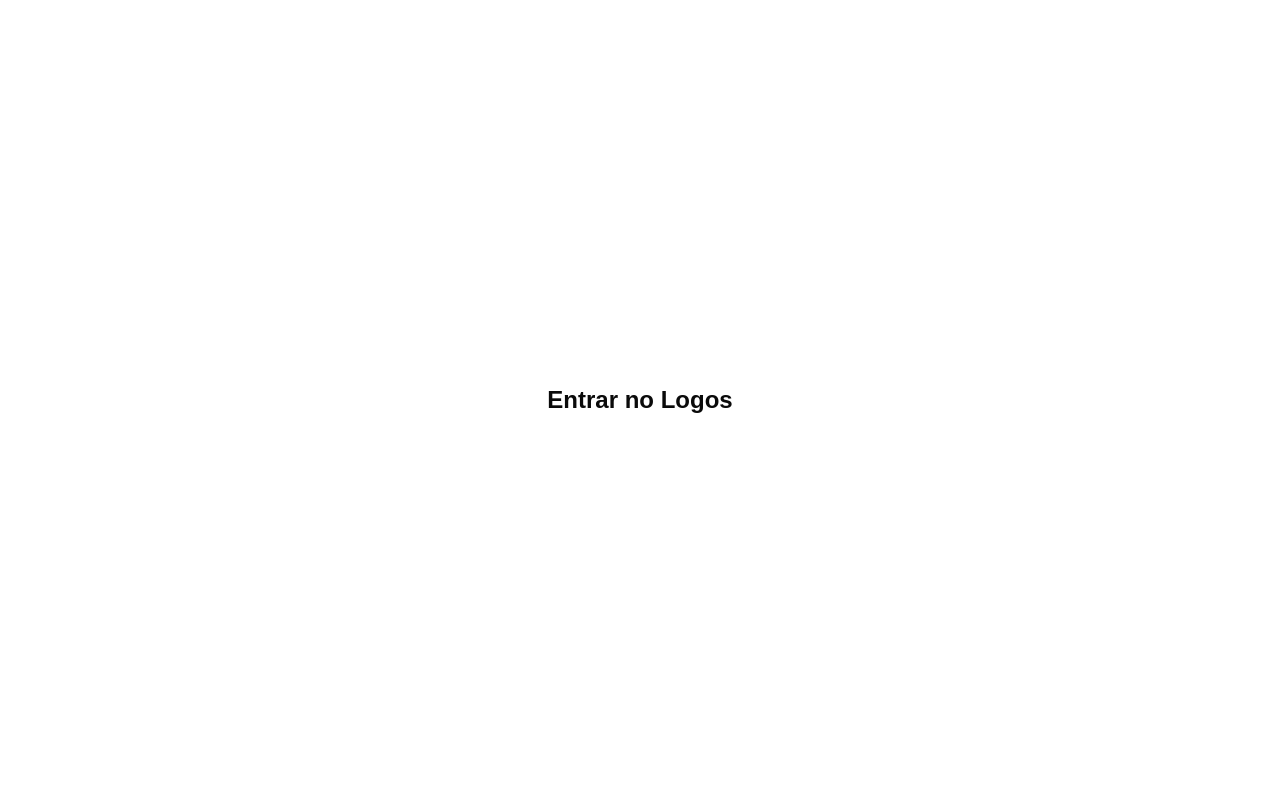
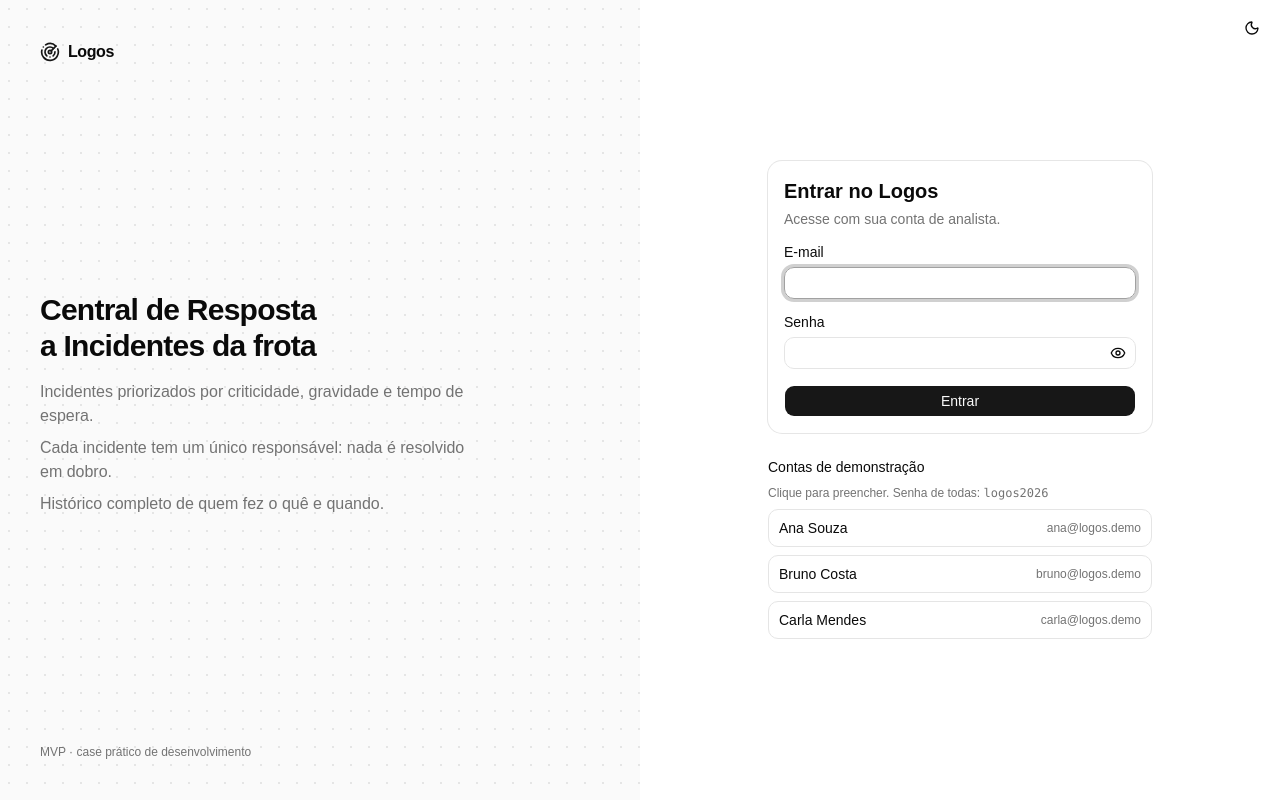
Before and after one commit to brunocoitinho/logos, a React (Vite) app in the folder frontend/: page /login in a window 1280 px wide. Built offline with nearby package versions, Linux system fonts and the light colour scheme; no server answers.

Commit message:
feat(frontend): implementa tela de login com validação e contas de demonstração

```diff
--- a/frontend/src/App.tsx
+++ b/frontend/src/App.tsx
@@ -22,7 +22,7 @@
         </BrowserRouter>
         <AppToaster />
         {/* Painel do cache do TanStack Query; some automaticamente no build de produção. */}
-        <ReactQueryDevtools initialIsOpen={false} buttonPosition="bottom-left" />
+        <ReactQueryDevtools initialIsOpen={false} buttonPosition="bottom-right" />
       </QueryClientProvider>
     </ThemeProvider>
   )
--- a/frontend/src/features/auth/LoginPage.tsx
+++ b/frontend/src/features/auth/LoginPage.tsx
@@ -1,17 +1,194 @@
+import { yupResolver } from '@hookform/resolvers/yup'
+import { AlertCircle, Eye, EyeOff, Info, Loader2, Radar } from 'lucide-react'
+import { useState } from 'react'
+import { useForm } from 'react-hook-form'
+import { Navigate, useLocation, useNavigate } from 'react-router'
+
+import { toApiError } from '@/api/errors'
+import { Alert, AlertDescription } from '@/components/ui/alert'
+import { Button } from '@/components/ui/button'
+import { Card, CardContent, CardDescription, CardHeader, CardTitle } from '@/components/ui/card'
+import { Input } from '@/components/ui/input'
+import { Label } from '@/components/ui/label'
+import { ThemeToggle } from '@/features/theme/ThemeToggle'
+
 import { useAuth } from './auth-context'
+import type { LoginLocationState } from './auth-context'
+import { DEMO_ACCOUNTS, DEMO_PASSWORD } from './demo-accounts'
+import { loginSchema } from './login-schema'
+import type { LoginFormValues } from './login-schema'
 
-// Versão mínima: o formulário de login entra na Etapa 10.
 export function LoginPage() {
-  const { logoutReason } = useAuth()
+  const { isAuthenticated, login, logoutReason } = useAuth()
+  const navigate = useNavigate()
+  const from = (useLocation().state as LoginLocationState | null)?.from ?? '/'
+  const [showPassword, setShowPassword] = useState(false)
+
+  const {
+    register,
+    handleSubmit,
+    setValue,
+    setError,
+    clearErrors,
+    formState: { errors, isSubmitting },
+  } = useForm<LoginFormValues>({
+    resolver: yupResolver(loginSchema),
+    defaultValues: { email: '', password: '' },
+  })
+
+  if (isAuthenticated) return <Navigate to={from} replace />
+
+  const onSubmit = handleSubmit(async ({ email, password }) => {
+    try {
+      await login(email, password)
+      navigate(from, { replace: true })
+    } catch (error) {
+      // A API já devolve a mensagem certa: senha errada, muitas tentativas, sem conexão...
+      setError('root', { message: toApiError(error).message })
+    }
+  })
+
+  const fillDemoAccount = (email: string) => {
+    setValue('email', email, { shouldValidate: true })
+    setValue('password', DEMO_PASSWORD, { shouldValidate: true })
+    clearErrors('root')
+  }
 
   return (
-    <main className="flex min-h-svh flex-col items-center justify-center gap-3 p-6">
-      <h1 className="text-2xl font-semibold">Entrar no Logos</h1>
-      {logoutReason === 'expired' && (
-        <p role="alert" className="text-sm text-muted-foreground">
-          Sua sessão expirou. Entre novamente para continuar.
-        </p>
-      )}
+    <main className="relative grid min-h-svh lg:grid-cols-2">
+      <div className="absolute top-3 right-3">
+        <ThemeToggle />
+      </div>
+
+      {/* Painel de apresentação: diz para que serve o sistema antes do login.
+          Fundo com grade de pontos: um radial-gradient de 1px repetido a cada 18px. */}
+      <section className="hidden flex-col justify-between bg-muted/50 bg-[radial-gradient(var(--color-border)_1px,transparent_1px)] bg-size-[18px_18px] p-10 lg:flex">
+        <div className="flex items-center gap-2 font-semibold tracking-tight">
+          <Radar className="size-5 text-primary" aria-hidden />
+          Logos
+        </div>
+        <div className="max-w-md space-y-4">
+          <h2 className="text-3xl font-semibold tracking-tight text-balance">
+            Central de Resposta a Incidentes da frota
+          </h2>
+          <ul className="space-y-2 text-muted-foreground">
+            <li>Incidentes priorizados por criticidade, gravidade e tempo de espera.</li>
+            <li>Cada incidente tem um único responsável: nada é resolvido em dobro.</li>
+            <li>Histórico completo de quem fez o quê e quando.</li>
+          </ul>
+        </div>
+        <p className="text-xs text-muted-foreground">MVP · case prático de desenvolvimento</p>
+      </section>
+
+      <section className="flex items-center justify-center p-6">
+        <div className="w-full max-w-sm space-y-6">
+          <div className="flex items-center justify-center gap-2 font-semibold tracking-tight lg:hidden">
+            <Radar className="size-5 text-primary" aria-hidden />
+            Logos
+          </div>
+
+          {logoutReason === 'expired' && (
+            <Alert>
+              <Info aria-hidden />
+              <AlertDescription>Sua sessão expirou. Entre novamente para continuar.</AlertDescription>
+            </Alert>
+          )}
+
+          <Card>
+            <CardHeader>
+              <CardTitle>
+                <h1 className="text-xl font-semibold">Entrar no Logos</h1>
+              </CardTitle>
+              <CardDescription>Acesse com sua conta de analista.</CardDescription>
+            </CardHeader>
+            <CardContent>
+              <form onSubmit={onSubmit} noValidate className="space-y-4">
+                {errors.root && (
+                  <Alert variant="destructive">
+                    <AlertCircle aria-hidden />
+                    <AlertDescription>{errors.root.message}</AlertDescription>
+                  </Alert>
+                )}
+
+                <div className="space-y-2">
+                  <Label htmlFor="email">E-mail</Label>
+                  <Input
+                    id="email"
+                    type="email"
+                    autoComplete="username"
+                    autoFocus
+                    aria-invalid={errors.email ? true : undefined}
+                    aria-describedby={errors.email ? 'email-error' : undefined}
+                    {...register('email')}
+                  />
+                  {errors.email && (
+                    <p id="email-error" className="text-sm text-destructive">
+                      {errors.email.message}
+                    </p>
+                  )}
+                </div>
+
+                <div className="space-y-2">
+                  <Label htmlFor="password">Senha</Label>
+                  <div className="relative">
+                    <Input
+                      id="password"
+                      type={showPassword ? 'text' : 'password'}
+                      autoComplete="current-password"
+                      className="pr-10"
+                      aria-invalid={errors.password ? true : undefined}
+                      aria-describedby={errors.password ? 'password-error' : undefined}
+                      {...register('password')}
+                    />
+                    <Button
+                      type="button"
+                      variant="ghost"
+                      size="icon"
+                      className="absolute top-1/2 right-1 size-7 -translate-y-1/2"
+                      onClick={() => setShowPassword((visible) => !visible)}
+                      aria-label={showPassword ? 'Ocultar senha' : 'Mostrar senha'}
+                    >
+                      {showPassword ? <EyeOff aria-hidden /> : <Eye aria-hidden />}
+                    </Button>
+                  </div>
+                  {errors.password && (
+                    <p id="password-error" className="text-sm text-destructive">
+                      {errors.password.message}
+                    </p>
+                  )}
+                </div>
+
+                <Button type="submit" className="w-full" disabled={isSubmitting}>
+                  {isSubmitting && <Loader2 className="animate-spin" aria-hidden />}
+                  {isSubmitting ? 'Entrando...' : 'Entrar'}
+                </Button>
+              </form>
+            </CardContent>
+          </Card>
+
+          <div className="space-y-2">
+            <p className="text-sm font-medium">Contas de demonstração</p>
+            <p className="text-xs text-muted-foreground">
+              Clique para preencher. Senha de todas: <code className="font-mono">{DEMO_PASSWORD}</code>
+            </p>
+            <div className="grid gap-2">
+              {DEMO_ACCOUNTS.map((account) => (
+                <Button
+                  key={account.email}
+                  type="button"
+                  variant="outline"
+                  className="h-auto justify-between py-2"
+                  onClick={() => fillDemoAccount(account.email)}
+                  aria-label={`Preencher com ${account.name}`}
+                >
+                  <span className="font-medium">{account.name}</span>
+                  <span className="text-xs text-muted-foreground">{account.email}</span>
+                </Button>
+              ))}
+            </div>
+          </div>
+        </div>
+      </section>
     </main>
   )
 }
--- /dev/null
+++ b/frontend/src/features/auth/demo-accounts.ts
@@ -0,0 +1,9 @@
+// Analistas criados pelo seed da API (backend/scripts/seed.py). Exibidos no login para que
+// qualquer pessoa consiga testar sem cadastro, inclusive com dois analistas ao mesmo tempo.
+export const DEMO_PASSWORD = 'logos2026'
+
+export const DEMO_ACCOUNTS = [
+  { name: 'Ana Souza', email: 'ana@logos.demo' },
+  { name: 'Bruno Costa', email: 'bruno@logos.demo' },
+  { name: 'Carla Mendes', email: 'carla@logos.demo' },
+] as const
--- /dev/null
+++ b/frontend/src/features/auth/login-schema.ts
@@ -0,0 +1,12 @@
+import * as yup from 'yup'
+
+export const loginSchema = yup.object({
+  email: yup
+    .string()
+    .trim()
+    .required('Informe o e-mail.')
+    .email('Informe um e-mail válido.'),
+  password: yup.string().required('Informe a senha.'),
+})
+
+export type LoginFormValues = yup.InferType<typeof loginSchema>
```
